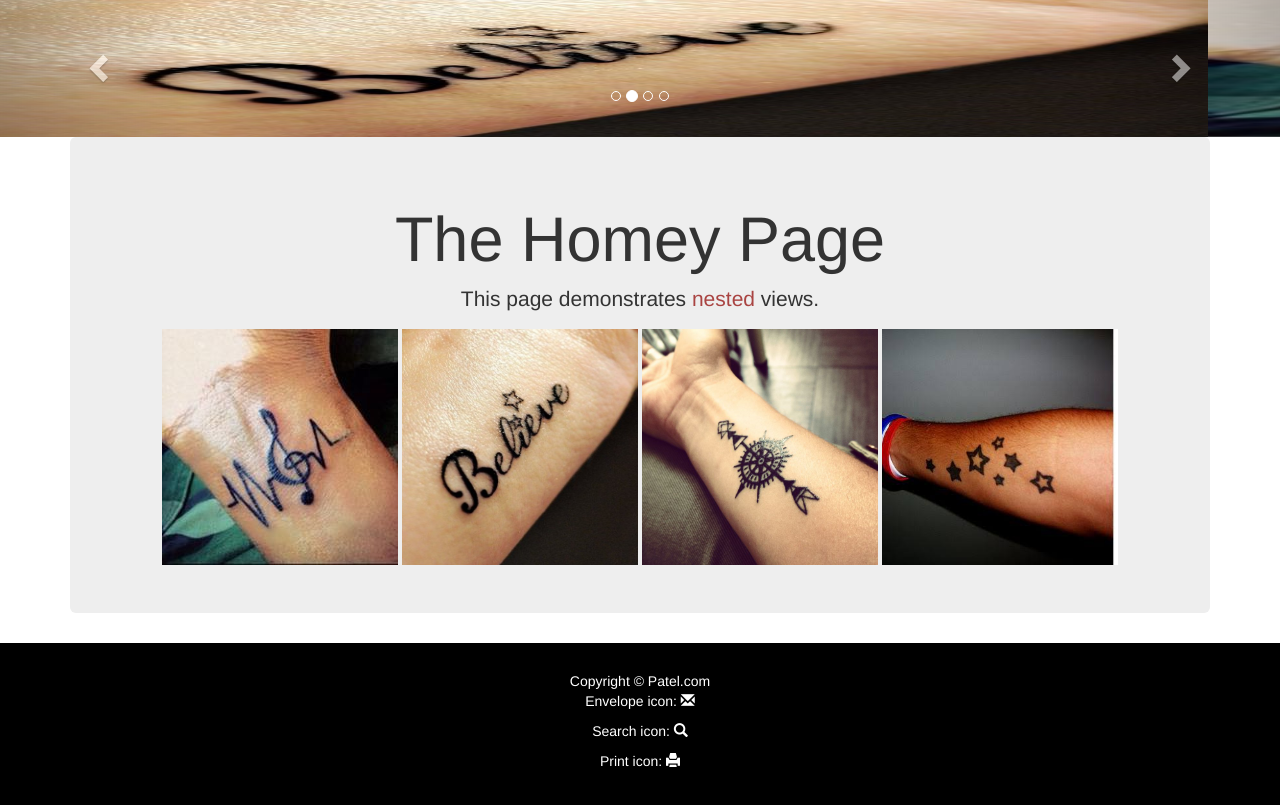
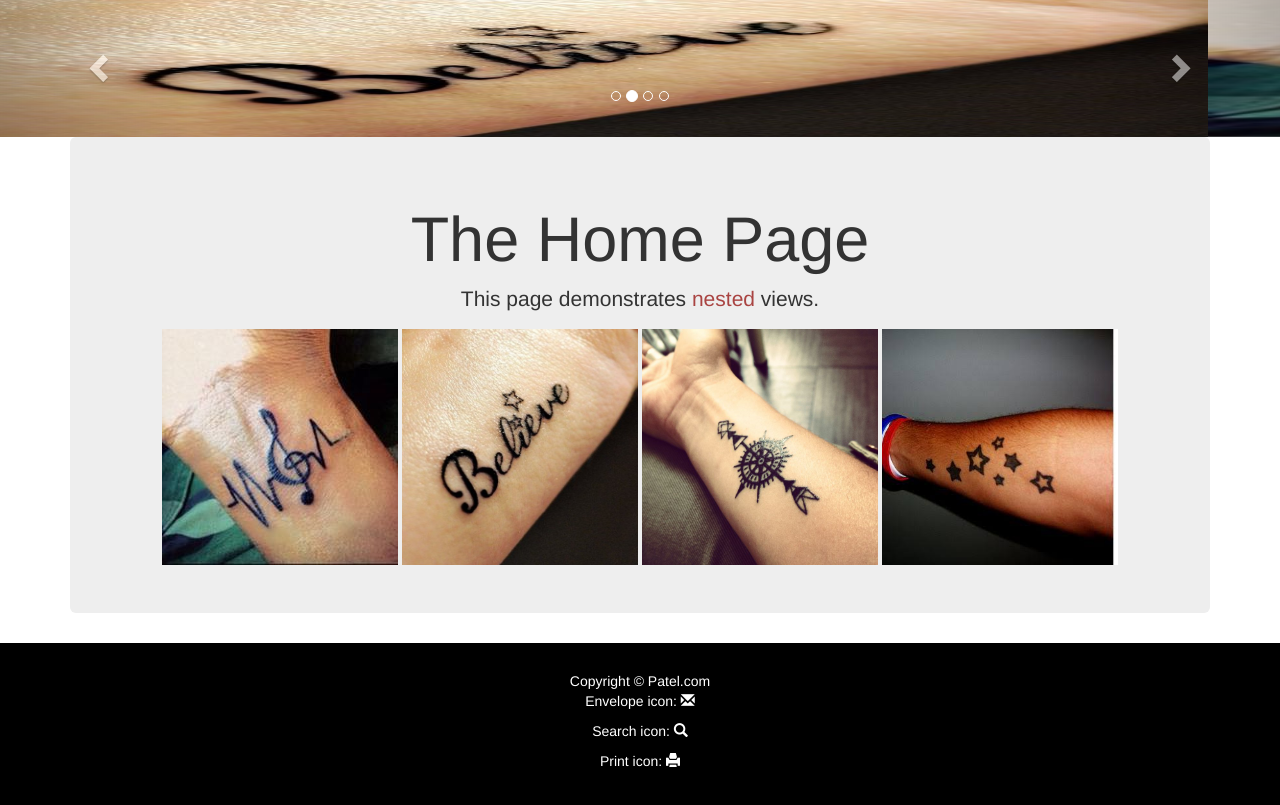
Before and after one commit to asitpatelbbsr/asitpatelbbsr.github.io, a plain HTML site: page index.html at #!/home in a window 1280 px wide. Shown: the part 85-890 px from the top of the page. Drawn offline with Linux system fonts and the light colour scheme.

Commit message:
change
change

```diff
--- a/partial-home.html
+++ b/partial-home.html
@@ -1,5 +1,5 @@
 <div class="jumbotron text-center">
-    <h1>The Homey Page</h1>
+    <h1>The Home Page</h1>
     <p>This page demonstrates <span class="text-danger">nested</span> views.</p>
 <div class="item">
       <img src="2.jpg" style="width:236px;height:236px;">
```
